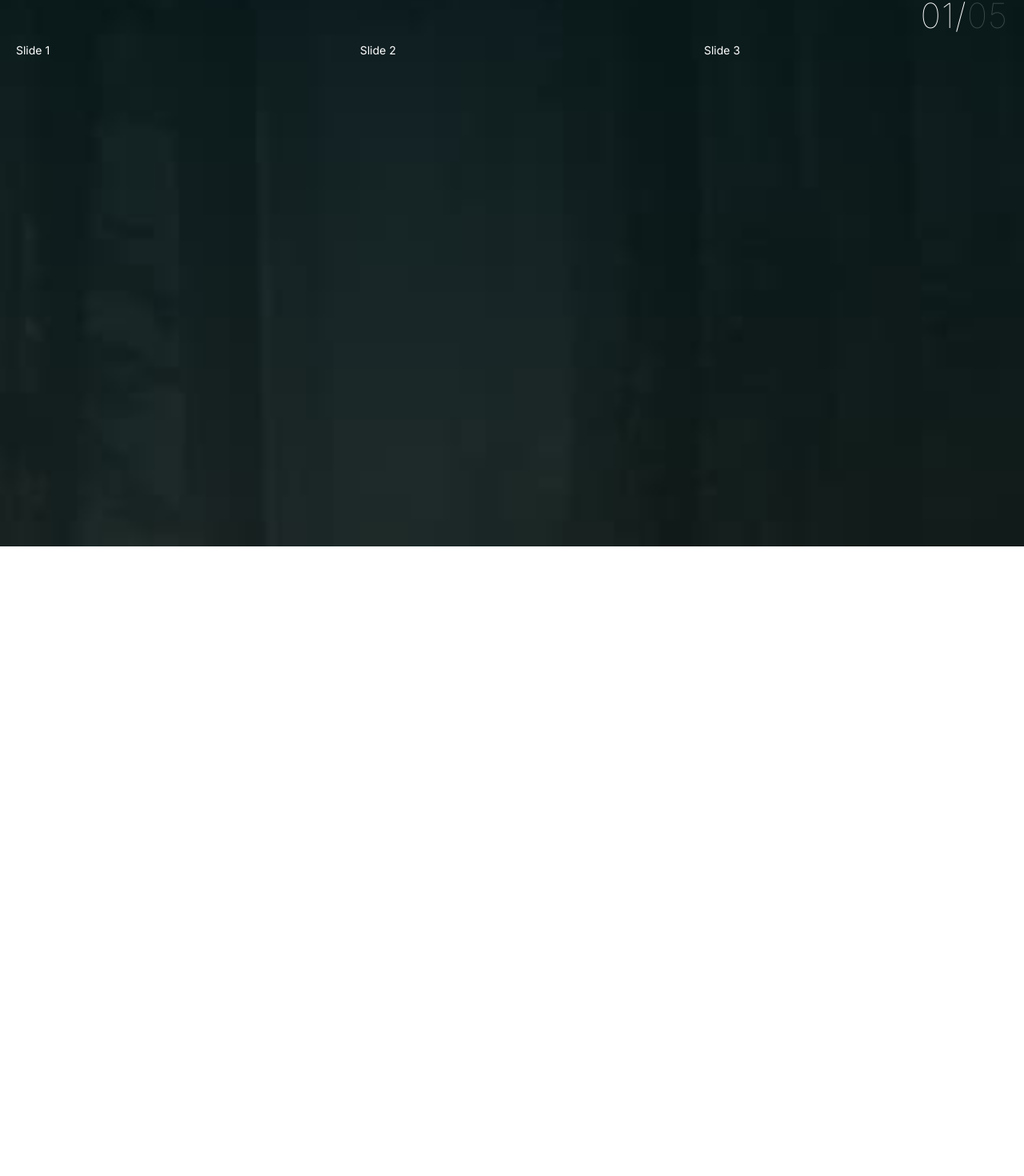
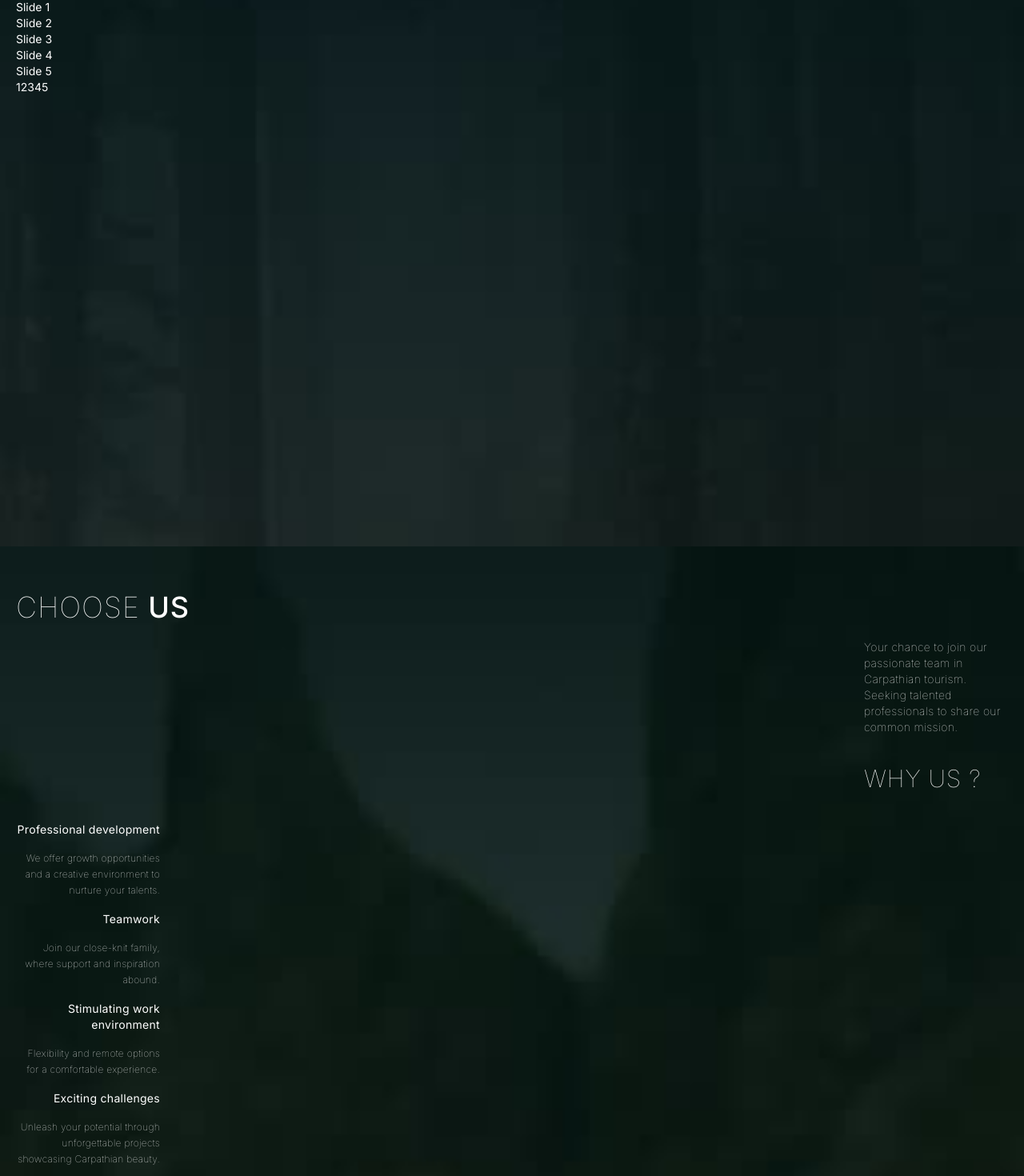
Before and after one commit to UkrainianUser/CarpTravel, a Next.js app: page / in a window 1280 px wide. Shown: the part 1749-3219 px from the top of the page at 80% size. Before the commit the page ends 2432 px from the top, so only its background shows below. Built offline with nearby package versions, Linux system fonts and the light colour scheme.

Commit message:
add CareerInfo

```diff
--- a/src/app/page.tsx
+++ b/src/app/page.tsx
@@ -3,6 +3,7 @@ import Header from "../components/Header";
 import Hero from "@/components/Hero";
 import About from "@/components/About";
 import Services from "@/components/Services";
+import CareerInfo from "@/components/CareerInfo";
 
 const Home: NextPage = () => {
 	return (
@@ -12,6 +13,7 @@ const Home: NextPage = () => {
 				<Hero />
 				<About />
 				<Services />
+				<CareerInfo />
 			</main>
 		</>
 	);
--- /dev/null
+++ b/src/components/CareerInfo.tsx
@@ -0,0 +1,55 @@
+import Container from "./Container";
+
+const CareerInfo = () => {
+	return (
+		<section className="h-full py-14 bg-[url('/bg-career-mobile.jpg')] bg-cover">
+			<Container>
+				<h2 className="mb-5 text-4xl font-thin uppercase tracking-wide">
+					Choose
+					<span className="text-4xl font-medium"> us</span>
+				</h2>
+				<p className="ml-auto mb-9 text-sm font-thin tracking-wide leading-5 w-[180px]">
+					Your chance to join our passionate team in Carpathian tourism. Seeking
+					talented professionals to share our common mission.
+				</p>
+				<p className="ml-auto mb-9 text-3xl font-thin uppercase tracking-wide w-[180px]">
+					Why us ?
+				</p>
+				<ul className="mb-9 text-xs font-thin text-right tracking-wide leading-5 w-[180px]">
+					<li>
+						<h5 className="text-sm mb-4 font-normal">
+							Professional development{" "}
+						</h5>
+						<p className="mb-4">
+							We offer growth opportunities and a creative environment to
+							nurture your talents.
+						</p>
+					</li>
+					<li>
+						<h5 className="text-sm mb-4 font-normal">Teamwork </h5>
+						<p className="mb-4">
+							Join our close-knit family, where support and inspiration abound.
+						</p>
+					</li>
+					<li>
+						<h5 className="text-sm mb-4 font-normal">
+							Stimulating work environment{" "}
+						</h5>
+						<p className="mb-4">
+							Flexibility and remote options for a comfortable experience.
+						</p>
+					</li>
+					<li>
+						<h5 className="text-sm mb-4 font-normal">Exciting challenges </h5>
+						<p className="mb-4">
+							Unleash your potential through unforgettable projects showcasing
+							Carpathian beauty.
+						</p>
+					</li>
+				</ul>
+			</Container>
+		</section>
+	);
+};
+
+export default CareerInfo;
--- a/src/components/Services.tsx
+++ b/src/components/Services.tsx
@@ -1,27 +1,46 @@
 "use client";
 
+import { useState } from "react";
+import { Navigation, Pagination, Scrollbar, A11y } from "swiper/modules";
 import { NextPage } from "next";
 import { Swiper, SwiperSlide } from "swiper/react";
-import "swiper/css";
 import Container from "./Container";
+import data from "../data/services.json";
 
 const Services: NextPage = () => {
+	const [activService, setActiveService] = useState("");
+	let serviceName;
+	activService === ""
+		? (serviceName = "ATVs Traveling")
+		: (serviceName = activService);
+
+	const pagination = {
+		clickable: true,
+		renderBullet: function (index: number, className: string) {
+			return '<span class="' + className + '">' + (index + 1) + "</span>";
+		},
+	};
+
 	return (
 		<>
-			<section className="h-screen py-14 bg-[url('/bg-services1-mobile.jpg')] bg-cover">
+			<section
+				className={`h-screen py-14 bg-[url('/bg-services1-mobile.jpg')] bg-cover`}
+			>
 				<Container>
 					<h2 className="mb-5 uppercase text-4xl font-thin tracking-wide">
 						<span>we</span> <span className="text-4xl font-medium">offer</span>
 					</h2>
-					<p className="ml-auto uppercase text-4xl font-thin tracking-wide text-right text-[43px] mb-3.5">
-						01/<span className="text-[#ffffff33]">05</span>
-					</p>
 					<Swiper
 						spaceBetween={50}
-						slidesPerView={3}
-						onSlideChange={() => console.log("slide change")}
-						onSwiper={(swiper) => console.log(swiper)}
+						modules={[Navigation, Pagination, Scrollbar, A11y]}
+						slidesPerView={1}
+						navigation={true}
+						pagination={pagination}
+						effect={"fade"}
 					>
+						{/* <p className="ml-auto uppercase text-4xl font-thin tracking-wide text-right text-[43px] mb-3.5">
+							01/<span className="text-[#ffffff33]">05</span>
+						</p> */}
 						<SwiperSlide>Slide 1</SwiperSlide>
 						<SwiperSlide>Slide 2</SwiperSlide>
 						<SwiperSlide>Slide 3</SwiperSlide>
--- /dev/null
+++ b/src/data/services.json
@@ -0,0 +1,24 @@
+{
+	"services": [
+		{
+			"bg": "/bg-services1-mobile.jpg",
+			"name": "ATVs Traveling"
+		},
+		{
+			"bg": "/bg-services2-mobile.jpg",
+			"name": "Rock climbing"
+		},
+		{
+			"bg": "/bg-services3-mobile.jpg",
+			"name": "Hot air ballooning"
+		},
+		{
+			"bg": "/bg-services4-mobile.jpg",
+			"name": "Skydiving"
+		},
+		{
+			"bg": "/bg-services5-mobile.jpg",
+			"name": "Rafting"
+		}
+	]
+}
```
Also changed, not shown: src/components/Container.tsx (+7 -1 lines), public/bg-career-mobile.jpg (added).
